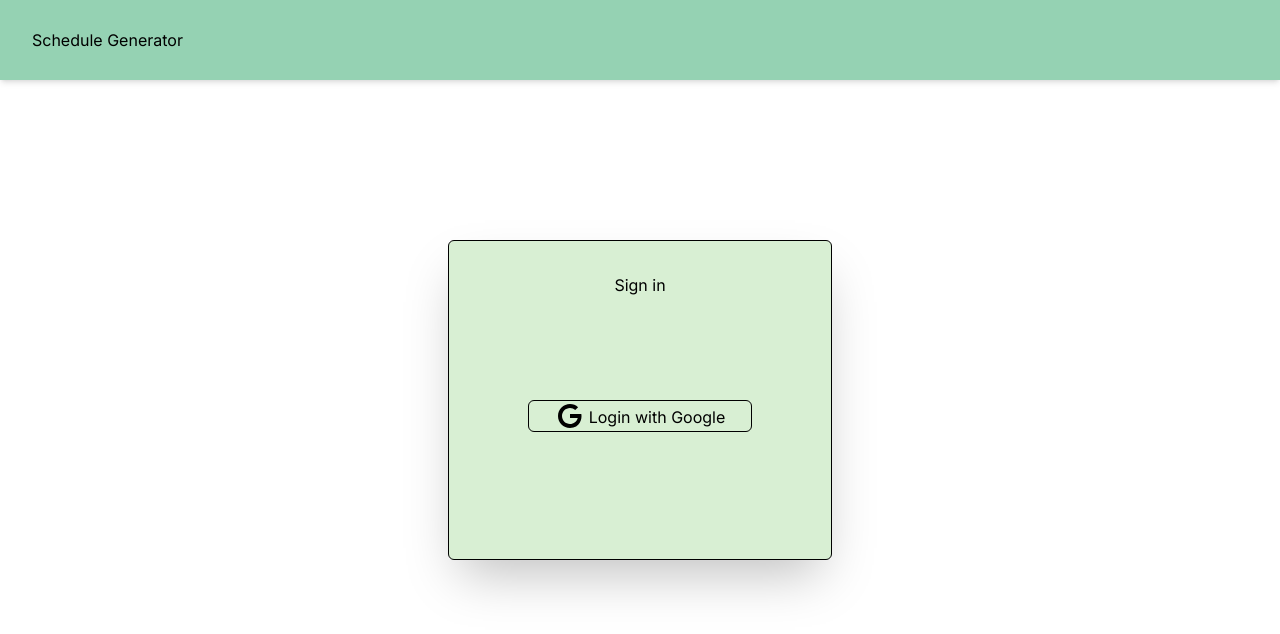
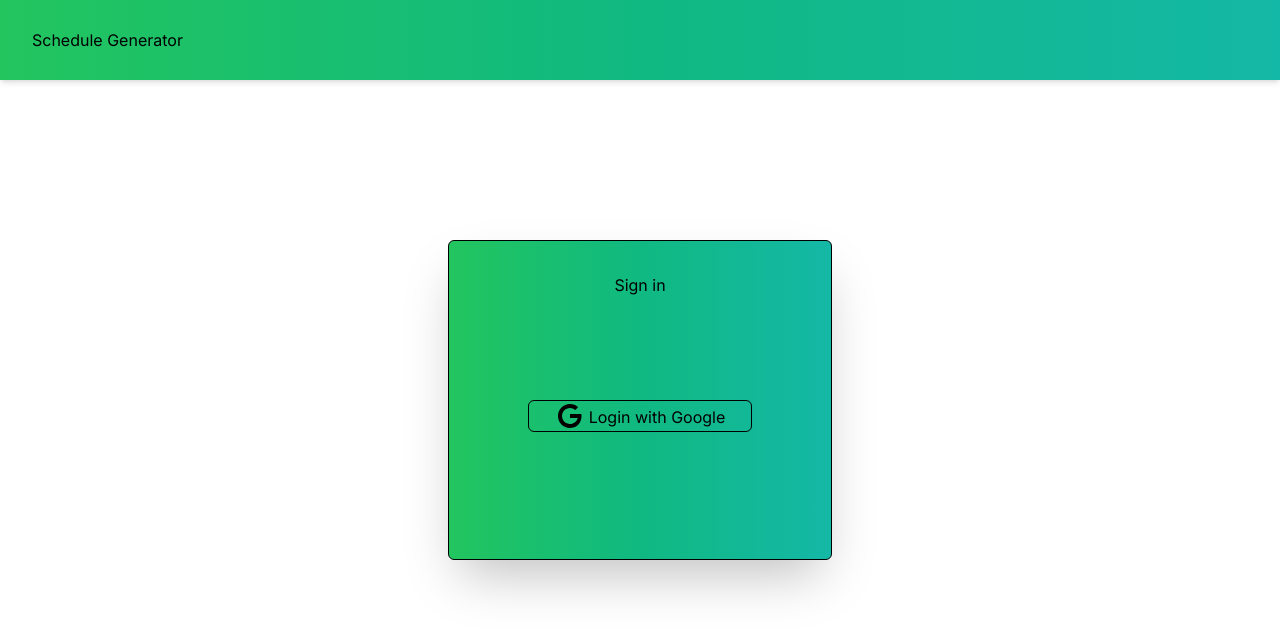
Before and after one commit to davesapunto/Schedule, a Next.js app in the folder client/web-thesis/: page /signin in a window 1280 px wide. Shown: the top 634 px of the page. Built offline with nearby package versions, Linux system fonts and the light colour scheme; no server answers.

Commit message:
Update page.tsx

```diff
--- a/client/web-thesis/app/signin/page.tsx
+++ b/client/web-thesis/app/signin/page.tsx
@@ -21,11 +21,11 @@ export default function Home() {
   }
   return (
     <main className = "w-[100vw] h-[100vh]">
-        <div className = "w-[screen] h-[10vh] bg-[#95D2B3] flex items-center shadow-md">
+        <div className = "w-[screen] h-[10vh] bg-gradient-to-r from-green-500 via-emerald-500 to-teal-500 flex items-center shadow-md">
           <Link href = "/" className = "ml-8">Schedule Generator</Link>
         </div>
         <div className = "flex justify-center">
-          <div className = "mt-40 border border-black border-[1px] w-96 h-80 grid grid-rows-4 gap-0 justify-items-center rounded-md shadow-2xl bg-[#D8EFD3]">
+          <div className = "mt-40 border border-black border-[1px] w-96 h-80 grid grid-rows-4 gap-0 justify-items-center rounded-md shadow-2xl bg-gradient-to-r from-green-500 via-emerald-500 to-teal-500">
             <h1 className = "mt-8">Sign in</h1>
             <div className = "ml-20">
             </div>
```
